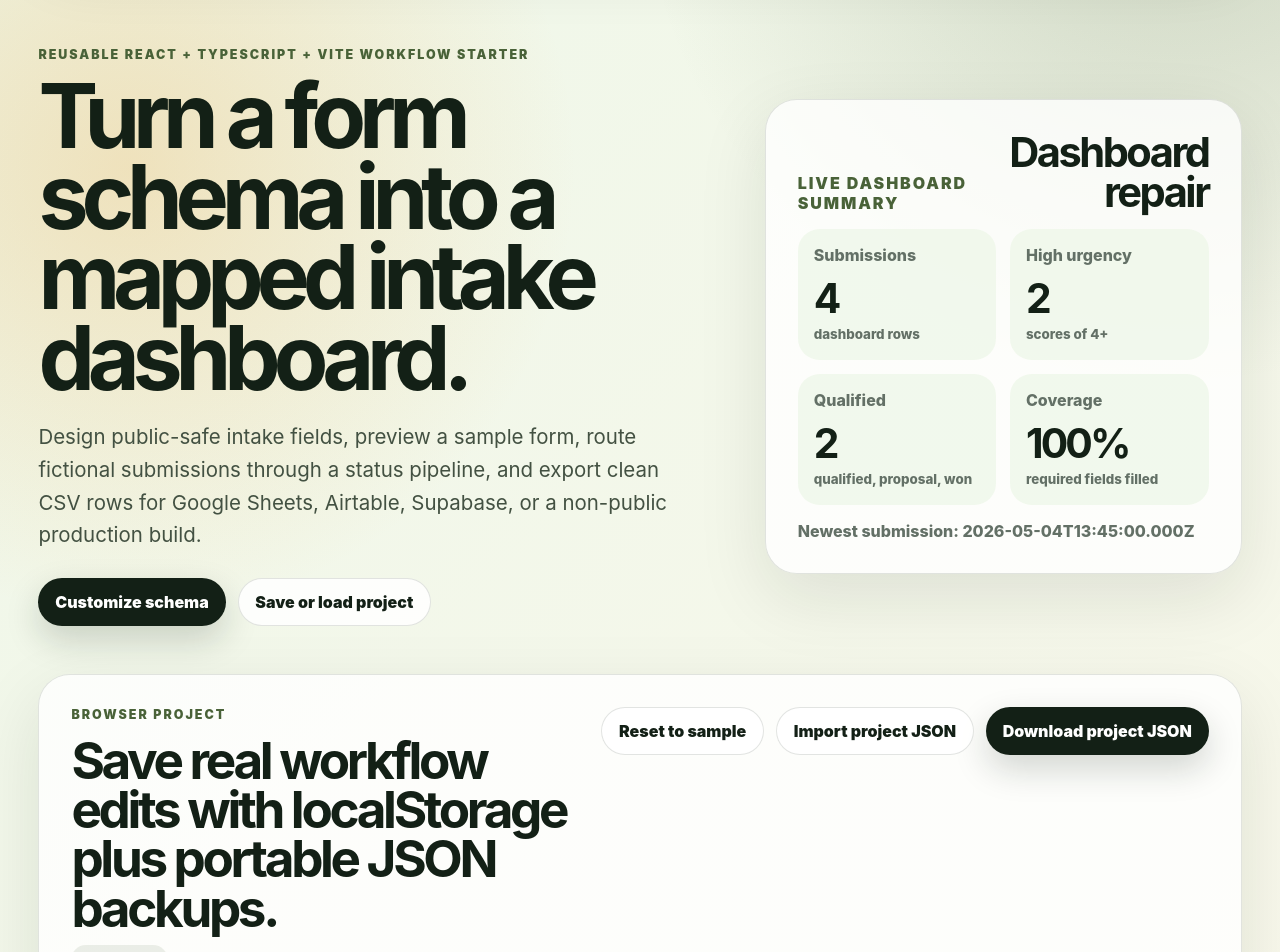
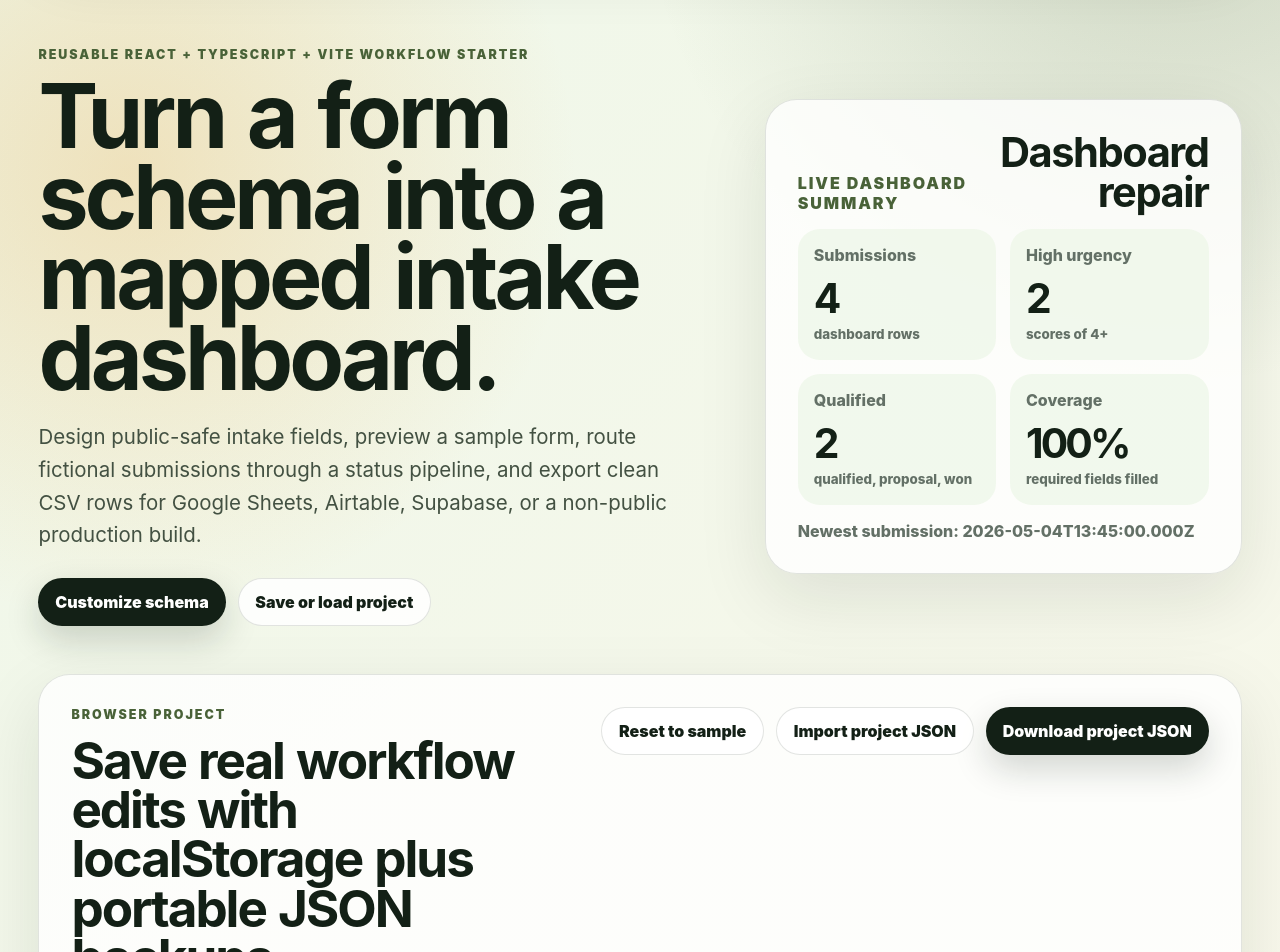
Before and after one commit to foxandhenllc/foxhen-form-to-dashboard, a React (Vite) app: page / in a window 1280 px wide. Shown: the part 160-1112 px from the top of the page. Built offline with nearby package versions, Linux system fonts and the light colour scheme.

Commit message:
Add submission empty state and typography polish

```diff
--- a/src/components/SubmissionsTable.tsx
+++ b/src/components/SubmissionsTable.tsx
@@ -53,6 +53,13 @@ export function SubmissionsTable({ rows, mapping, onStatusChange }: SubmissionsT
             </tr>
           </thead>
           <tbody>
+            {visibleRows.length === 0 ? (
+              <tr>
+                <td colSpan={columns.length + 1} className="empty-table-cell">
+                  No submissions match the current search and status filters.
+                </td>
+              </tr>
+            ) : null}
             {visibleRows.map(({ row, rowIndex }) => {
               const status = normalizeStatus(row[statusColumn]);
               return (
--- a/src/styles.css
+++ b/src/styles.css
@@ -154,14 +154,16 @@ h1 {
   margin-bottom: 1.4rem;
   font-size: clamp(3rem, 7vw, 6.6rem);
   line-height: 0.9;
-  letter-spacing: -0.08em;
+  letter-spacing: -0.045em;
+  word-spacing: 0.06em;
 }
 
 h2 {
   margin-bottom: 1rem;
   font-size: clamp(1.9rem, 4vw, 3.9rem);
   line-height: 0.96;
-  letter-spacing: -0.065em;
+  letter-spacing: -0.04em;
+  word-spacing: 0.04em;
 }
 
 h3 {
@@ -258,7 +260,8 @@ h3 {
   text-align: right;
   font-size: clamp(1.4rem, 4vw, 2.6rem);
   line-height: 0.98;
-  letter-spacing: -0.06em;
+  letter-spacing: -0.035em;
+  word-spacing: 0.03em;
 }
 
 .kpi-grid {
@@ -563,6 +566,12 @@ td {
   font-weight: 650;
 }
 
+.empty-table-cell {
+  background: rgba(73, 98, 56, 0.08);
+  color: #496238;
+  text-align: center;
+}
+
 .csv-actions {
   margin-top: 0;
 }
```
